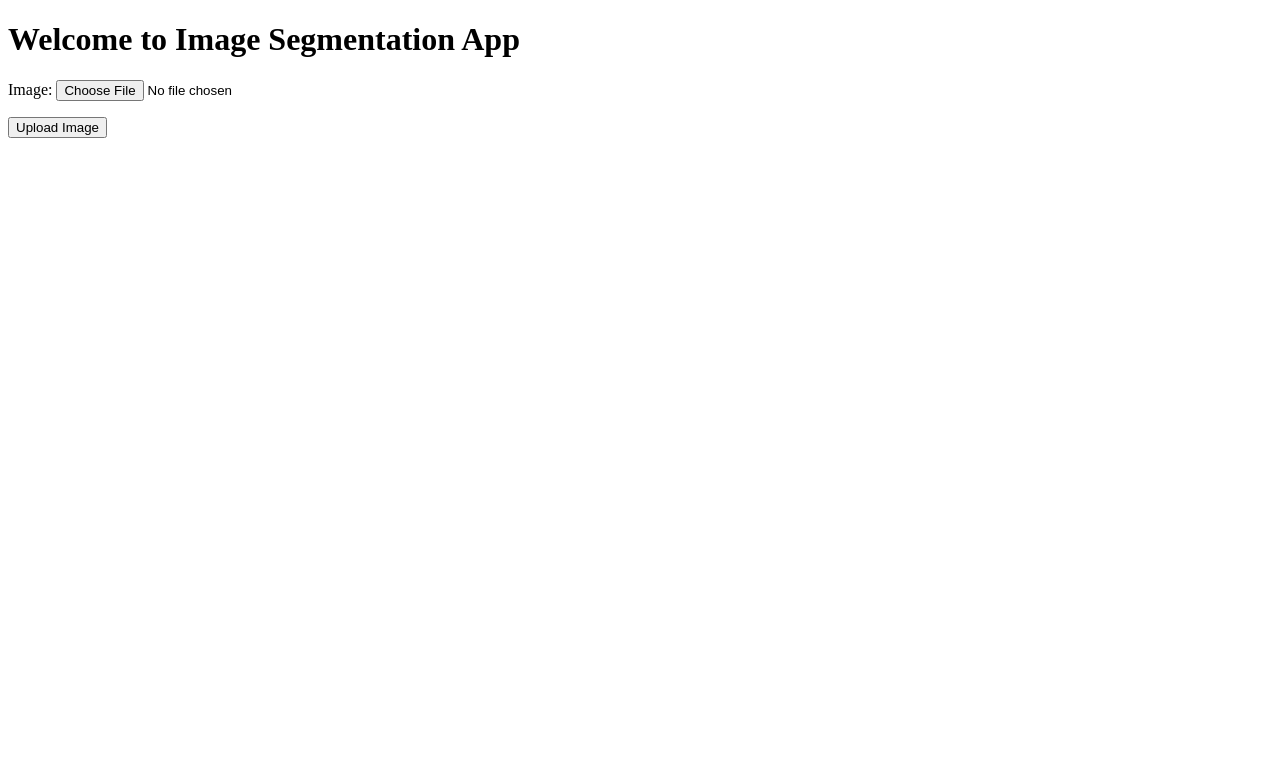
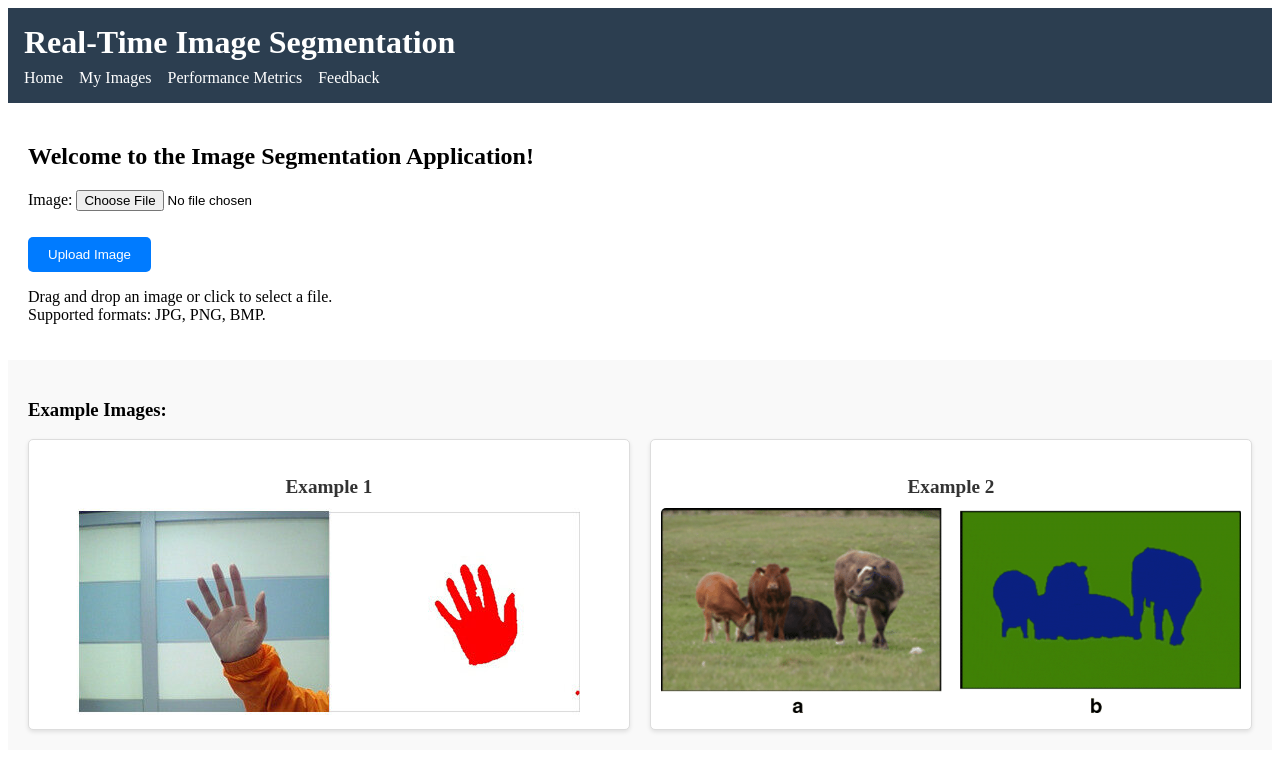
Before and after one commit to tayyab-balti/Django-Website, a Django app: page /image_seg/ in a window 1280 px wide. Shown: the top 772 px of the page. Run offline with Django 5.2, Linux system fonts and the light colour scheme.

Commit message:
Initial commit - pushing Django project to GitHub

```diff
--- /dev/null
+++ b/segmentation_app/static/css/base_styles.css
@@ -0,0 +1,107 @@
+header {
+    background-color: #2c3e50;
+    color: white;
+    padding: 1rem;
+}
+
+h1 {
+    margin: 0;
+    padding-bottom: 0.5rem;
+}
+
+nav ul {
+    list-style-type: none;
+    padding: 0;
+    margin: 0;
+    display: flex;
+}
+
+nav ul li {
+    margin-right: 1rem;
+}
+
+nav ul li a {
+    color: white;
+    text-decoration: none;
+}
+
+nav ul li a:hover {
+    text-decoration: underline;
+}
+
+#upload-section {
+    max-width: 100%; /* Set a max width for the section */
+    margin: 0 auto;
+    padding: 20px;
+    text-align: left;
+}
+
+#upload-section h2 {
+    text-align: left;
+    margin-bottom: 20px;
+    font-weight: bold;
+}
+
+#upload-section button[type="submit"] {
+    background-color: #007bff;
+    color: white;
+    border: none;
+    padding: 10px 20px;
+    cursor: pointer;
+    margin-top: 10px;
+    display: block;
+}
+
+input[type="file"] {
+    margin-bottom: 10px;
+}
+
+button {
+    background-color: #2980b9;
+    color: white;
+    border: none;
+    padding: 10px 20px;
+    cursor: pointer;
+    border-radius: 5px;
+}
+
+button:hover {
+    background-color: #3498db;
+}
+
+#example-images {
+    padding: 20px;
+    background-color: #f9f9f9;
+}
+
+/* Style for the image comparison container */
+.image-comparison {
+    display: flex;
+    flex-wrap: wrap;
+    gap: 20px;
+}
+
+/* Style for each image container */
+.image-comparison > div {
+    flex: 1 1 45%; /* Adjust the percentage to control the width of each image container */
+    background-color: #fff;
+    padding: 10px;
+    border: 1px solid #ddd;
+    border-radius: 5px;
+    box-shadow: 0 2px 4px rgba(0, 0, 0, 0.1);
+    text-align: center;
+}
+
+/* Style for the image */
+.image-comparison img {
+    max-width: 100%;
+    height: auto;
+    border-radius: 5px;
+}
+
+/* Style for the headings */
+.image-comparison h4 {
+    margin-bottom: 10px;
+    font-size: 1.2em;
+    color: #333;
+}
--- /dev/null
+++ b/segmentation_app/templates/segmentation_app/base.html
@@ -0,0 +1,27 @@
+{% load static %}
+<!DOCTYPE html>
+<html lang="en">
+<head>
+    <meta charset="UTF-8">
+    <meta name="viewport" content="width=device-width, initial-scale=1.0">
+    <title>Real-Time Image Segmentation</title>
+    <link rel="stylesheet" href="{% static 'css\base_styles.css' %}">
+</head>
+<body>
+    <header>
+        <h1>Real-Time Image Segmentation</h1>
+        <nav>
+            <ul>
+                <li><a href="#">Home</a></li>
+                <li><a href="#">My Images</a></li>
+                <li><a href="#">Performance Metrics</a></li>
+                <li><a href="#">Feedback</a></li>
+            </ul>
+        </nav>
+    </header>
+    <main>
+        {% block content %}
+        {% endblock %}
+    </main>
+</body>
+</html>
--- a/segmentation_app/templates/segmentation_app/home.html
+++ b/segmentation_app/templates/segmentation_app/home.html
@@ -1,14 +1,29 @@
-<!DOCTYPE html>
-<html>
-<head>
-    <title>Image Segmentation App</title>
-</head>
-<body>
-    <h1>Welcome to Image Segmentation App</h1>
-    <form method="post" enctype="multipart/form-data">
+{% extends 'segmentation_app/base.html' %}
+{% load static %}
+
+{% block content %}
+
+<section id="upload-section">
+    <h2>Welcome to the Image Segmentation Application!</h2>
+    <form action="{% url 'home' %}" method="post" enctype="multipart/form-data">
         {% csrf_token %}
         {{ form.as_p }}
         <button type="submit">Upload Image</button>
     </form>
-</body>
-</html>
+    <p>Drag and drop an image or click to select a file.<br>Supported formats: JPG, PNG, BMP.</p>
+</section>
+
+<section id="example-images">
+    <h3>Example Images:</h3>
+    <div class="image-comparison">
+        <div>
+            <h4>Example 1</h4>
+            <img src="{% static 'images\Original-image-and-segmented-image.png' %}" alt="Hand Gesture">
+        </div>
+        <div>
+            <h4>Example 2</h4>
+            <img src="{% static 'images/example1.png' %}" alt="Buffalo Segmentation">
+        </div>
+    </div>
+</section>
+{% endblock %}
```
Also changed, not shown: WebProject/settings.py (+6 -2 lines), db.sqlite3, segmentation_app/migrations/0003_alter_uploadedimage_image.py (added), segmentation_app/static/images/Original-image-and-segmented-image.png (added), segmentation_app/static/images/example1.png (added), segmentation_app/views.py (line endings or trailing spaces).
